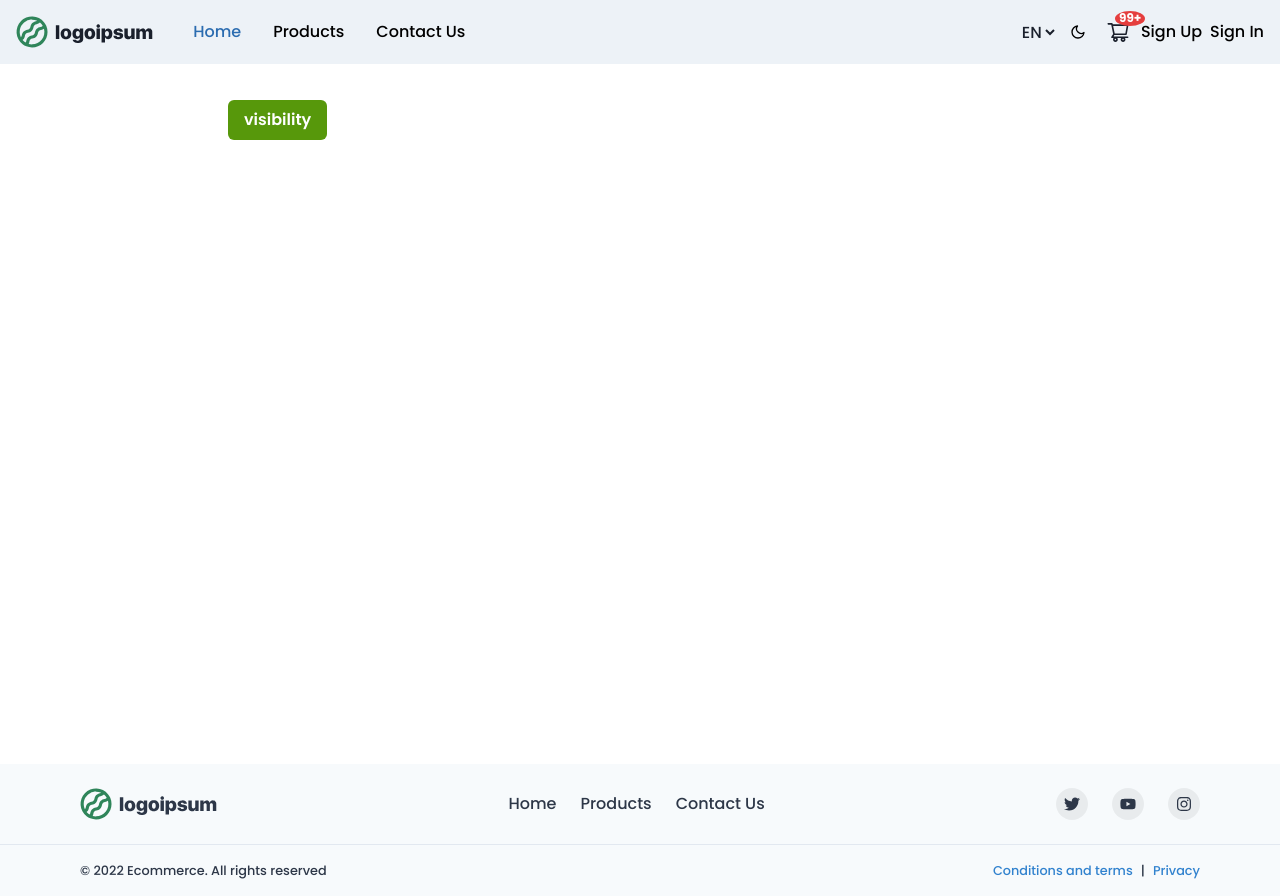
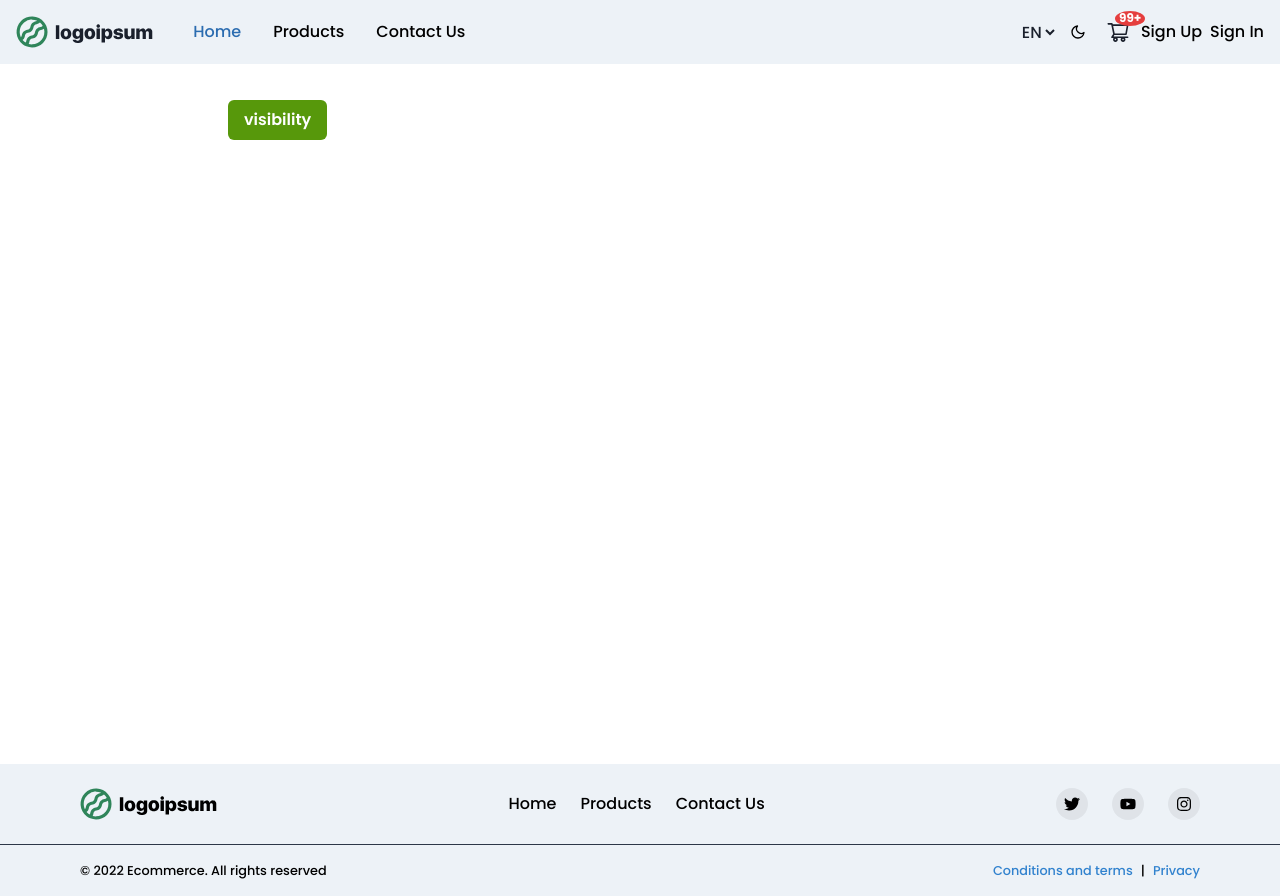
Before and after one commit to Samlogy/saas-ecommerce, a Next.js app in the folder front/: page / in a window 1280 px wide. Built offline with nearby package versions, Linux system fonts and the light colour scheme.

Commit message:
add: dark/light mode --> footer cpt

```diff
--- a/front/components/Footer.tsx
+++ b/front/components/Footer.tsx
@@ -48,8 +48,12 @@ import {
   };
 
   export default function Footer() {
+    const textColor = useColorModeValue('black', 'gray.100')
+    const bgColor = useColorModeValue('gray.100', 'gray.700')
+    const borderColor = useColorModeValue('gray.700', 'gray.600')
+
     return (
-      <Box bg={useColorModeValue('gray.50', 'gray.900')} color={useColorModeValue('gray.700', 'gray.200')}>
+      <Box bg={bgColor} color={textColor}>
         <Container as={Flex} maxW={'6xl'} py={4} spacing={4} justify={["center", "space-evenly", "space-between", ""]} align={'center'} flexWrap="wrap">
           <Logo />
 
@@ -74,7 +78,7 @@ import {
           </Stack>
         </Container>
 
-        <Box borderTopWidth={1} borderStyle={'solid'} borderColor={useColorModeValue('gray.200', 'gray.700')}>
+        <Box borderTopWidth={1} borderStyle={'solid'} borderColor={borderColor}>
           <Container as={Stack} maxW={'6xl'} py={4} direction={{ base: 'column', md: 'row' }} spacing={4} justify={{ base: 'center', md: 'space-between' }} align={{ base: 'center', md: 'center' }}>
             <Text fontSize=".8rem"> © 2022 Ecommerce. All rights reserved </Text>
             <Flex>
```
